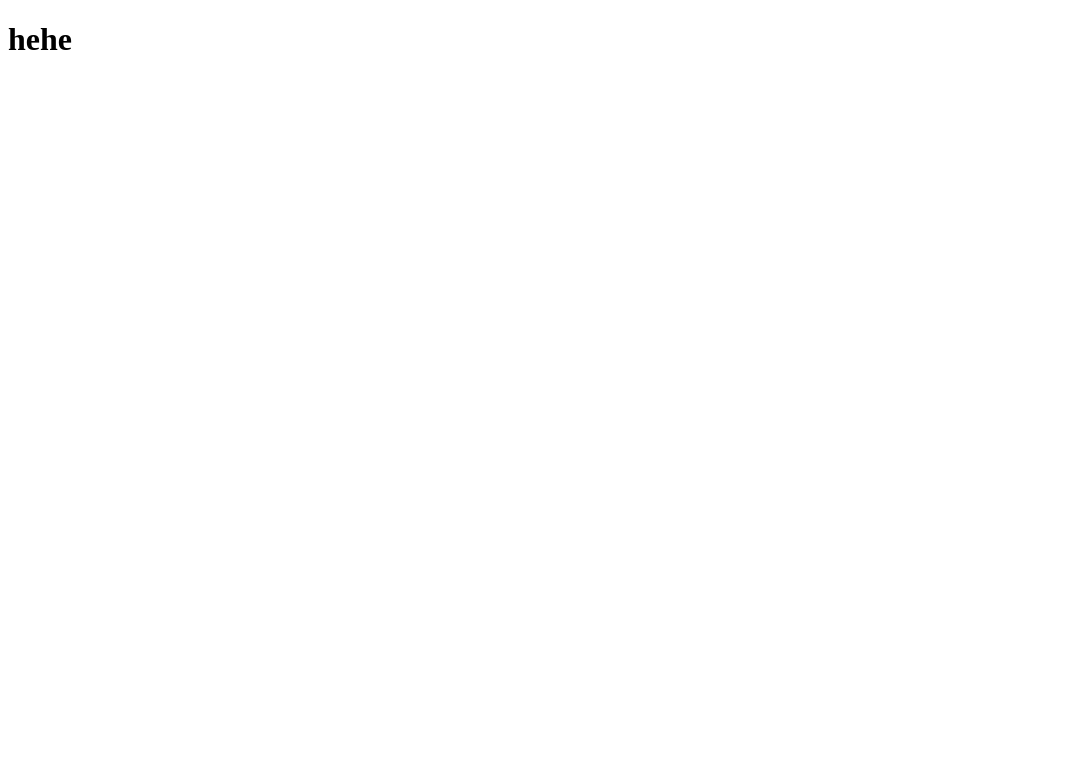
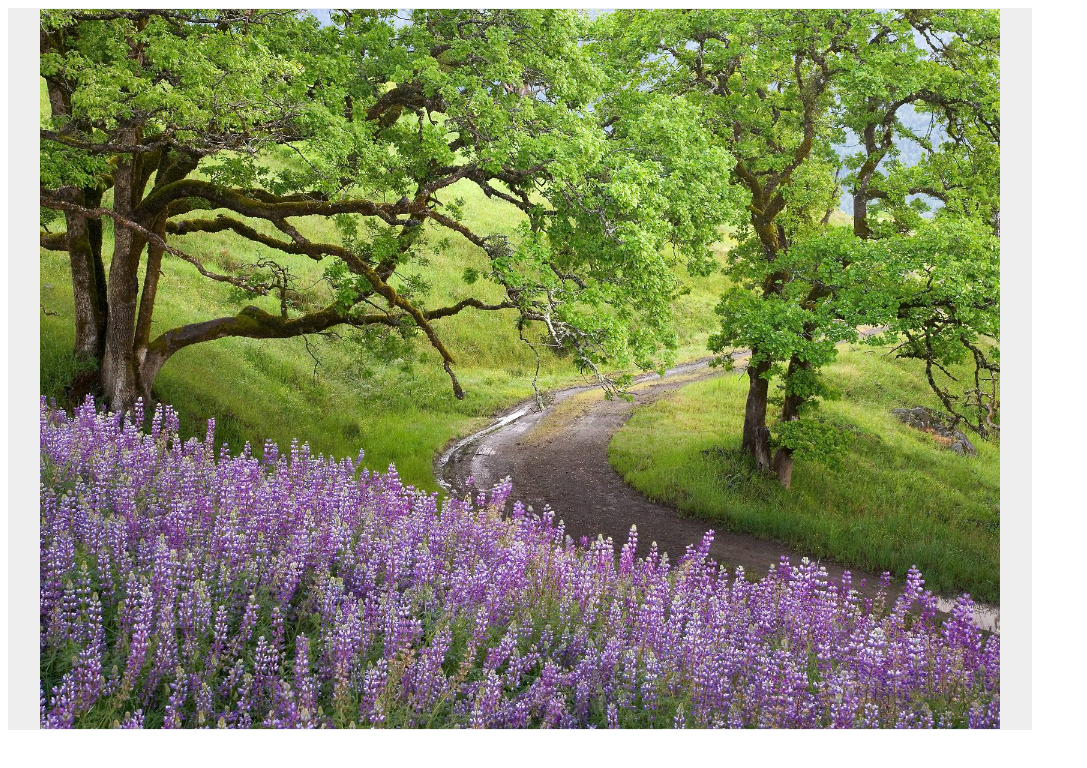
Before and after one commit to ITEC-ELWG/MobileRemoteController, a website: page assets/index.html in a window 1280 px wide. Shown: the whole page, without its empty margins (0-1087 px from the left). Drawn offline with Linux system fonts and the light colour scheme.

Commit message:
添加smartJQueryZoom插件并启用缩放图片功能 k# 	new file:   assets/js/main.js

```diff
--- /dev/null
+++ b/assets/css/main.css
@@ -0,0 +1,3 @@
+.container  {
+    width: 1024px;
+}
--- a/assets/index.html
+++ b/assets/index.html
@@ -11,14 +11,17 @@
 
     <title>MobileRemoteController</title>
 
-    <!-- <link rel="stylesheet" type="text/css" href="../css/css.css"> -->
+    <link rel="stylesheet" type="text/css" href="/assets/css/main.css">
     <!-- <link rel="stylesheet" type="text/css" href="../css/reset.css"> -->
 </head>
 
 <body>
-    <h1>hehe</h1>
+    <div class="container">
+        <img src="/assets/images/test1.jpg" alt="" />
+    </div>
     <script type="text/javascript" src="/assets/js/lib/jquery-2.1.4.min.js"></script>
     <script type="text/javascript" src="/assets/js/lib/e-smart-zoom-jquery.min.js"></script>
+    <script type="text/javascript" src="/assets/js/main.js"></script>
 </body>
 
 </html>
--- /dev/null
+++ b/assets/js/main.js
@@ -0,0 +1,11 @@
+(function() {
+    $(document).ready(function() {
+        $('img').smartZoom({
+            top: 0,
+            left: 0,
+            width: '100%',
+            height: '60%',
+            containerBackground: "#eee"
+        });
+    });
+})();
```
Also changed, not shown: assets/images/test1.jpg (added), assets/images/test2.jpg (added), assets/images/test3.jpg (added).
